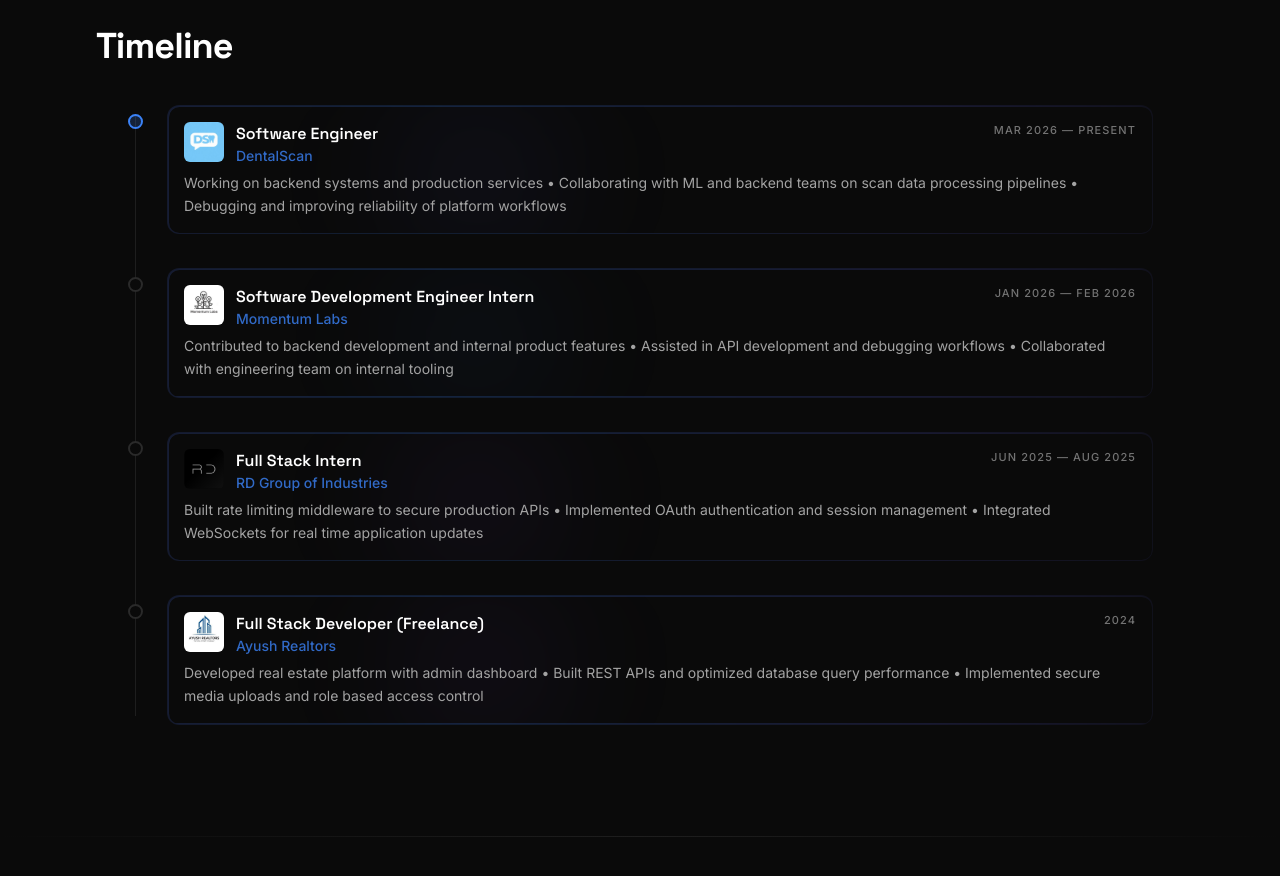
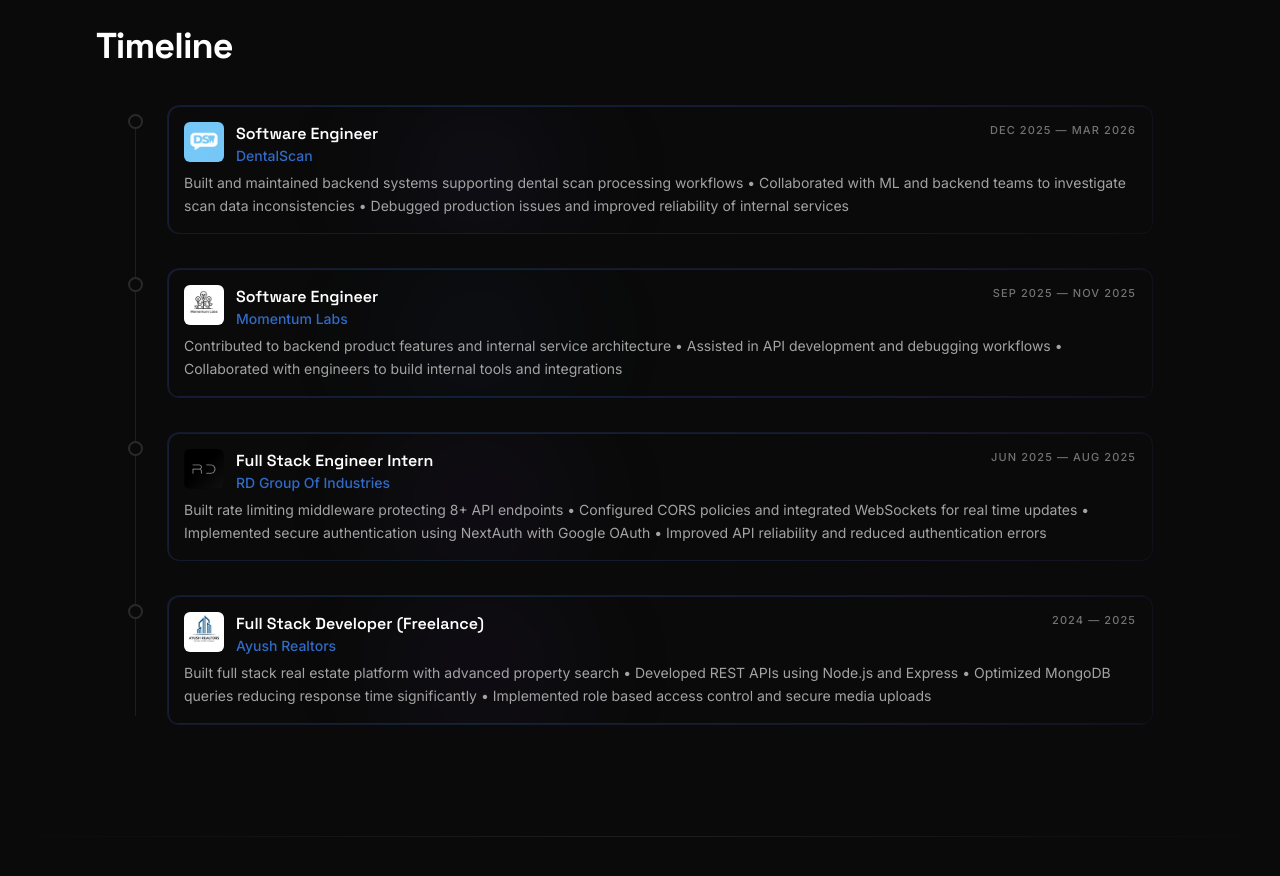
Before and after one commit to ashutoshpandey18/Portfolio-, a Next.js app: page / in a window 1280 px wide. Shown: the part 5764-6640 px from the top of the page. Built offline with nearby package versions, Linux system fonts and the light colour scheme.

Commit message:
Update experience timeline roles and dates

```diff
--- a/components/Experience.tsx
+++ b/components/Experience.tsx
@@ -11,37 +11,37 @@ export default function Experience() {
       role: 'Software Engineer',
       company: 'DentalScan',
       logo: '/logo/dentalscan.png',
-      period: 'Mar 2026 — Present',
-      current: true,
+      period: 'Dec 2025 — Mar 2026',
+      current: false,
       description:
-        'Working on backend systems and production services • Collaborating with ML and backend teams on scan data processing pipelines • Debugging and improving reliability of platform workflows',
+        'Built and maintained backend systems supporting dental scan processing workflows • Collaborated with ML and backend teams to investigate scan data inconsistencies • Debugged production issues and improved reliability of internal services',
     },
     {
-      role: 'Software Development Engineer Intern',
+      role: 'Software Engineer',
       company: 'Momentum Labs',
       logo: '/logo/momentum-labs.png',
-      period: 'Jan 2026 — Feb 2026',
+      period: 'Sep 2025 — Nov 2025',
       current: false,
       description:
-        'Contributed to backend development and internal product features • Assisted in API development and debugging workflows • Collaborated with engineering team on internal tooling',
+        'Contributed to backend product features and internal service architecture • Assisted in API development and debugging workflows • Collaborated with engineers to build internal tools and integrations',
     },
     {
-      role: 'Full Stack Intern',
-      company: 'RD Group of Industries',
+      role: 'Full Stack Engineer Intern',
+      company: 'RD Group Of Industries',
       logo: '/logo/rd-industries.png',
       period: 'Jun 2025 — Aug 2025',
       current: false,
       description:
-        'Built rate limiting middleware to secure production APIs • Implemented OAuth authentication and session management • Integrated WebSockets for real time application updates',
+        'Built rate limiting middleware protecting 8+ API endpoints • Configured CORS policies and integrated WebSockets for real time updates • Implemented secure authentication using NextAuth with Google OAuth • Improved API reliability and reduced authentication errors',
     },
     {
       role: 'Full Stack Developer (Freelance)',
       company: 'Ayush Realtors',
       logo: '/logo/ayush-realtors.png',
-      period: '2024',
+      period: '2024 — 2025',
       current: false,
       description:
-        'Developed real estate platform with admin dashboard • Built REST APIs and optimized database query performance • Implemented secure media uploads and role based access control',
+        'Built full stack real estate platform with advanced property search • Developed REST APIs using Node.js and Express • Optimized MongoDB queries reducing response time significantly • Implemented role based access control and secure media uploads',
     },
   ];
 
```
